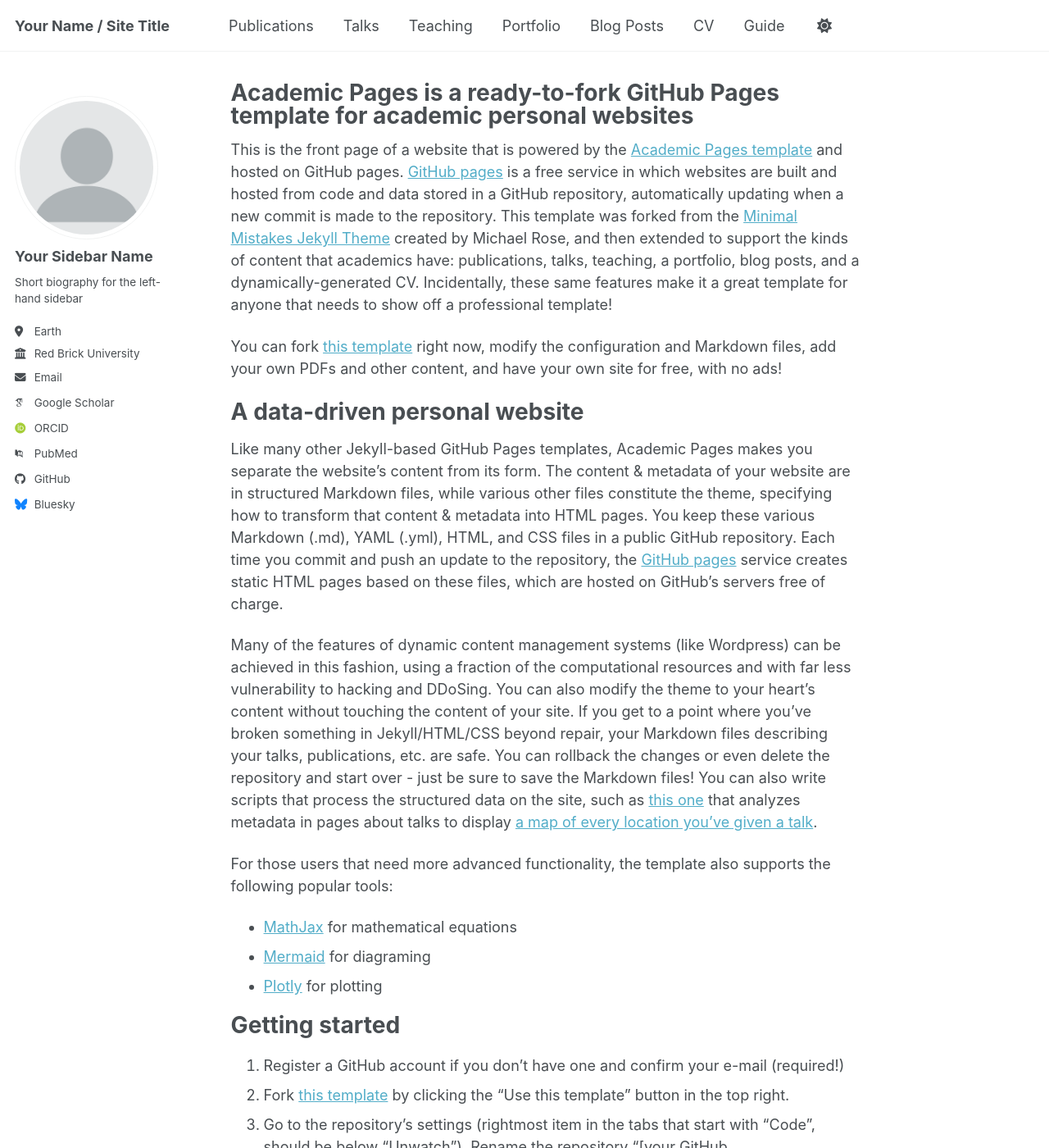
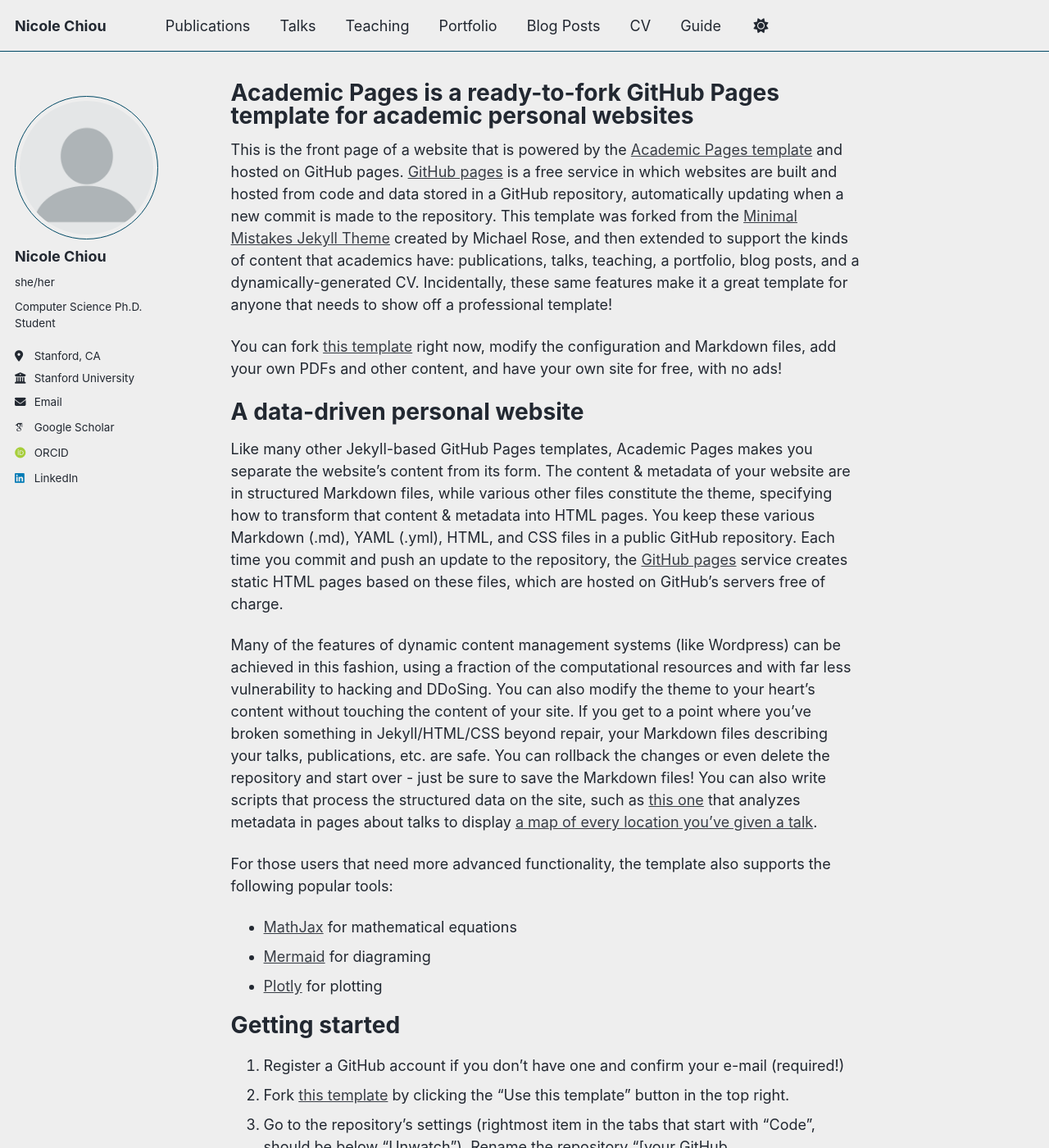
Before and after one commit to nicchiou/nicchiou.github.io, a Jekyll site: the page built from _pages/about.md, in a window 1280 px wide and 1400 px high. Shown: the whole window at 82% size. Built offline with Jekyll 4.4.1, drawn with Linux system fonts in a browser that asks for light colours; some web fonts are replaced; a script bundle is joined from its source files by our own code; library files that are not in the unit come from our copies; some of the changed text lies outside the part shown.

Commit message:
update basic personal information in _config.yml

```diff
--- a/_config.yml
+++ b/_config.yml
@@ -8,15 +8,15 @@
 
 # Basic Site Settings
 locale                   : "en-US"
-site_theme               : "default" # Currently available options are "default", "air"
-title                    : "Your Name / Site Title"
+site_theme               : "air" # Currently available options are "default", "air"
+title                    : "Nicole Chiou"
 title_separator          : "-"
-name                     : &name "Your Name"
-description              : &description "Your Name's academic portfolio"   # Update this with a general description of your site, this is the default if not overridden by a page
-url                      : https://academicpages.github.io # The base hostname & protocol for your site e.g. "https://[your GitHub username].github.io",
+name                     : &name "Nicole Chiou"
+description              : &description "Nicole Chiou's academic portfolio"   # Update this with a general description of your site, this is the default if not overridden by a page
+url                      : https://nicchiou.github.io # The base hostname & protocol for your site e.g. "https://[your GitHub username].github.io",
                                                            # or if you already have some other page hosted on Github then use "https://[your GitHub username].github.io/[Your Repo Name]"
 baseurl                  : "" # the subpath of your site, e.g. "/blog"
-repository               : "academicpages/academicpages.github.io"
+repository               : "nicchiou/nicchiou.github.io"
 
 # Site Author - The following control what appear as part of the author content on the side bar.
 #               If a field is blank the icon and link will not appear, otherwise it will be shown.
@@ -24,24 +24,24 @@
 author:
   # Biographic information
   avatar           : "profile.png"
-  name             : "Your Sidebar Name"
-  pronouns         : # example: "she/her"
-  bio              : "Short biography for the left-hand sidebar"
-  location         : "Earth"
-  employer         : "Red Brick University"
+  name             : "Nicole Chiou"
+  pronouns         : "she/her"
+  bio              : "Computer Science Ph.D. Student"
+  location         : "Stanford, CA"
+  employer         : "Stanford University"
   uri              : # URL
-  email            : "none@example.org"
+  email            : "nicchiou@cs.stanford.edu"
 
   # Academic websites
   academia         : # URL
   arxiv            : # URL - Update with the correct link to your profile
-  googlescholar    : "https://scholar.google.com/citations?user=PS_CX0AAAAAJ"
+  googlescholar    : "https://scholar.google.com/citations?user=mD1JjD0AAAAJ&hl=en"
   inspire-hep      : # URL
   impactstory      : # URL
-  orcid            : "https://orcid.org/yourorcidurl"
+  orcid            : "https://orcid.org/0000-0002-2775-8167"
   semantic         : # URL
   ssrn             : # URL
-  pubmed           : "https://www.ncbi.nlm.nih.gov/pubmed/?term=john+snow"
+  pubmed           : # "https://www.ncbi.nlm.nih.gov/pubmed/?term=john+snow"
   researchgate     : # URL
   scopus           : # URL
   zotero           : # URL
@@ -51,13 +51,13 @@
   bitbucket        : # Username - Update with your username on the site
   codepen          : # Username
   dribbble         : # Username
-  github           : "academicpages"
+  github           : # "academicpages"
   kaggle           : # Username
   stackoverflow    : # User number or user number and name (i.e., use "1" or "1/jeff-atwood")
 
   # Social media
   artstation       : # Username
-  bluesky          : "bsky.app" # Replace this with you Bluesky username
+  bluesky          : # "bsky.app" # Replace this with you Bluesky username
   facebook         : # Username
   flickr           : # Username
   foursquare       : # Username
@@ -66,7 +66,7 @@
   keybase          : # Username
   instagram        : # Username
   lastfm           : # Username
-  linkedin         : # Username
+  linkedin         : "nicole-chiou"
   mastodon         : # URL
   medium           : # URL
   pinterest        : # Username
```
